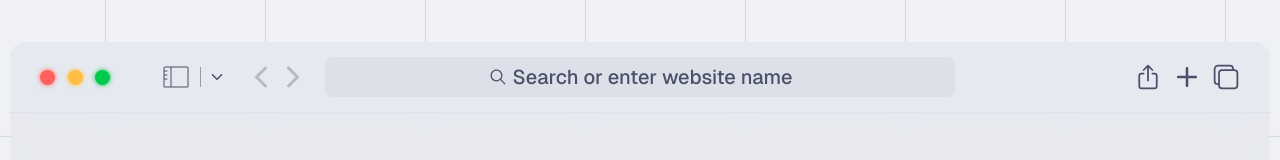
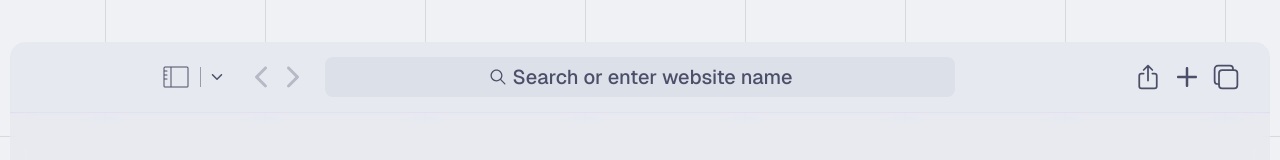
Before and after one commit to qalqa-dev/portfolio-site-upd, a React (Vite) app: page / in a window 1280 px wide. Shown: the part 129-289 px from the top of the page. Built offline with nearby package versions, Linux system fonts and the light colour scheme; a web font is replaced by a local one.

Commit message:
feat: added theme switching

```diff
--- a/src/App.tsx
+++ b/src/App.tsx
@@ -1,11 +1,23 @@
+import { useEffect } from 'react';
+import { useDispatch, useSelector } from 'react-redux';
 import { BrowserRouter, Route, Routes } from 'react-router';
 import styles from './App.module.scss';
 import { Dock } from './components/Dock/Dock';
 import { Settings } from './components/Settings/Settings';
 import { Main } from './pages/Main/Main';
 import { TermMain } from './pages/TermMain/TermMain';
+import { setTheme } from './store/settingsSlice';
+import { RootState } from './store/store';
 
-export const App = () => (
+export const App = () => {
+  const dispatch = useDispatch();
+
+  const theme = useSelector((state: RootState) => state.settings.theme);
+  useEffect(() => {
+    dispatch(setTheme(theme));
+  });
+
+  return (
     <>
       <main>
         <div className={styles['app-background'] + ' z-[-1]'} />
@@ -20,3 +32,4 @@ export const App = () => (
       </main>
     </>
   );
+};
--- a/src/components/Settings/Settings.tsx
+++ b/src/components/Settings/Settings.tsx
@@ -1,4 +1,4 @@
-import { setLanguage, setTheme } from '@/store/settingsSlice';
+import { setLanguage, toggleTheme } from '@/store/settingsSlice';
 import { useDispatch, useSelector } from 'react-redux';
 import { AppDispatch, RootState } from 'store/store';
 import styles from './Settings.module.scss';
@@ -10,6 +10,7 @@ export const Settings = () => {
   const settingsState = useSelector(
     (state: RootState) => state.settings.settingsState,
   );
+
   return (
     <>
       {settingsState && (
@@ -18,13 +19,7 @@ export const Settings = () => {
           <p>Current theme: {theme}</p>
           <p>Current language: {language}</p>
 
-          <button
-            onClick={() =>
-              dispatch(setTheme(theme === 'light' ? 'dark' : 'light'))
-            }
-          >
-            Toggle Theme
-          </button>
+          <button onClick={() => dispatch(toggleTheme())}>Toggle Theme</button>
           <button
             onClick={() =>
               dispatch(setLanguage(language === 'en' ? 'ru' : 'en'))
--- a/src/index.css
+++ b/src/index.css
@@ -12,7 +12,7 @@
 
   color-scheme: light dark;
 
-  --color-rosewater : #f5e0dc;
+  /* --color-rosewater : #f5e0dc;
   --color-flamingo  : #f2cdcd;
   --color-pink      : #f5c2e7;
   --color-mauve     : #cba6f7;
@@ -44,14 +44,13 @@
 
   --color-close-circle   : #ff605c;
   --color-hide-circle    : #ffbd44;
-  --color-maximize-circle: #00ca4e;
+  --color-maximize-circle: #00ca4e; */
 
   --color-dock-background: var(--color-overlay1);
   --color-dock-border    : var(--color-surface1);
   --color-dock-icon      : var(--color-text);
 
-  --color-dock-background     : var(--color-mantle-xtr);
-  --color-dock-icon-background: #282c34;
+  --color-dock-background: var(--color-mantle-xtr);
 
   --safari-heading-background: var(--color-mantle);
   --safari-url-background    : var(--color-crust);
@@ -67,8 +66,39 @@
   -moz-osx-font-smoothing: grayscale;
 }
 
-@media (prefers-color-scheme: light) {
-  :root {
+[data-theme='dark'] {
+  --color-rosewater : #f5e0dc;
+  --color-flamingo  : #f2cdcd;
+  --color-pink      : #f5c2e7;
+  --color-mauve     : #cba6f7;
+  --color-mauve-tr  : rgba(202, 166, 247, 0.5);
+  --color-red       : #f38ba8;
+  --color-maroon    : #eba0ac;
+  --color-peach     : #fab387;
+  --color-yellow    : #f9e2af;
+  --color-green     : #a6e3a1;
+  --color-teal      : #81c8be;
+  --color-sky       : #99d1db;
+  --color-sapphire  : #85c1dc;
+  --color-blue      : #8aadf4;
+  --color-lavender  : #b7bdf8;
+  --color-text      : #c9d1d9;
+  --color-subtext1  : #8b949e;
+  --color-subtext0  : #8b949e;
+  --color-overlay2  : #3b4252;
+  --color-overlay1  : #414868;
+  --color-overlay0  : #1e1e2e;
+  --color-surface2  : #3b4252;
+  --color-surface1  : #414868;
+  --color-surface0  : #1e1e2e;
+  --color-base      : #1e1e2e;
+  --color-mantle    : #181825;
+  --color-mantle-tr : rgba(24, 24, 37, 0.8);
+  --color-mantle-xtr: rgba(24, 24, 37, 0.4);
+  --color-crust     : #11111b;
+}
+
+[data-theme='light'] {
   --color-rosewater : #dc8a78;
   --color-flamingo  : #dd7878;
   --color-pink      : #ea76cb;
@@ -98,12 +128,6 @@
   --color-mantle-tr : rgb(230, 233, 239, 0.8);
   --color-mantle-xtr: rgb(230, 233, 239, 0.4);
   --color-crust     : #dce0e8;
-    color             : var(--color-text);
-    background-color  : var(--color-base);
-
-    --color-dock-background     : var(--color-mantle-xtr);
-    --color-dock-icon-background: #fff;
-  }
 }
 
 h1 {
--- a/src/store/settingsSlice.ts
+++ b/src/store/settingsSlice.ts
@@ -9,9 +9,17 @@ interface SettingsState {
   language: Language;
 }
 
+const getInitialTheme = (): Theme => {
+  const savedTheme = localStorage.getItem('theme') as Theme | null;
+  if (savedTheme) return savedTheme;
+  return window.matchMedia('(prefers-color-scheme: dark)').matches
+    ? 'dark'
+    : 'light';
+};
+
 const initialState: SettingsState = {
   settingsState: false,
-  theme: 'light',
+  theme: getInitialTheme(),
   language: 'en',
 };
 
@@ -24,6 +32,13 @@ const settingsSlice = createSlice({
     },
     setTheme: (state, action: PayloadAction<Theme>) => {
       state.theme = action.payload;
+      localStorage.setItem('theme', action.payload);
+      document.documentElement.setAttribute('data-theme', action.payload);
+    },
+    toggleTheme: (state) => {
+      state.theme = state.theme === 'light' ? 'dark' : 'light';
+      localStorage.setItem('theme', state.theme);
+      document.documentElement.setAttribute('data-theme', state.theme);
     },
     setLanguage: (state, action: PayloadAction<Language>) => {
       state.language = action.payload;
@@ -31,6 +46,6 @@ const settingsSlice = createSlice({
   },
 });
 
-export const { setTheme, setLanguage, setSettingsState } =
+export const { setSettingsState, setTheme, toggleTheme, setLanguage } =
   settingsSlice.actions;
 export default settingsSlice.reducer;
```
Lines whose indentation alone changed are shown as unchanged.
